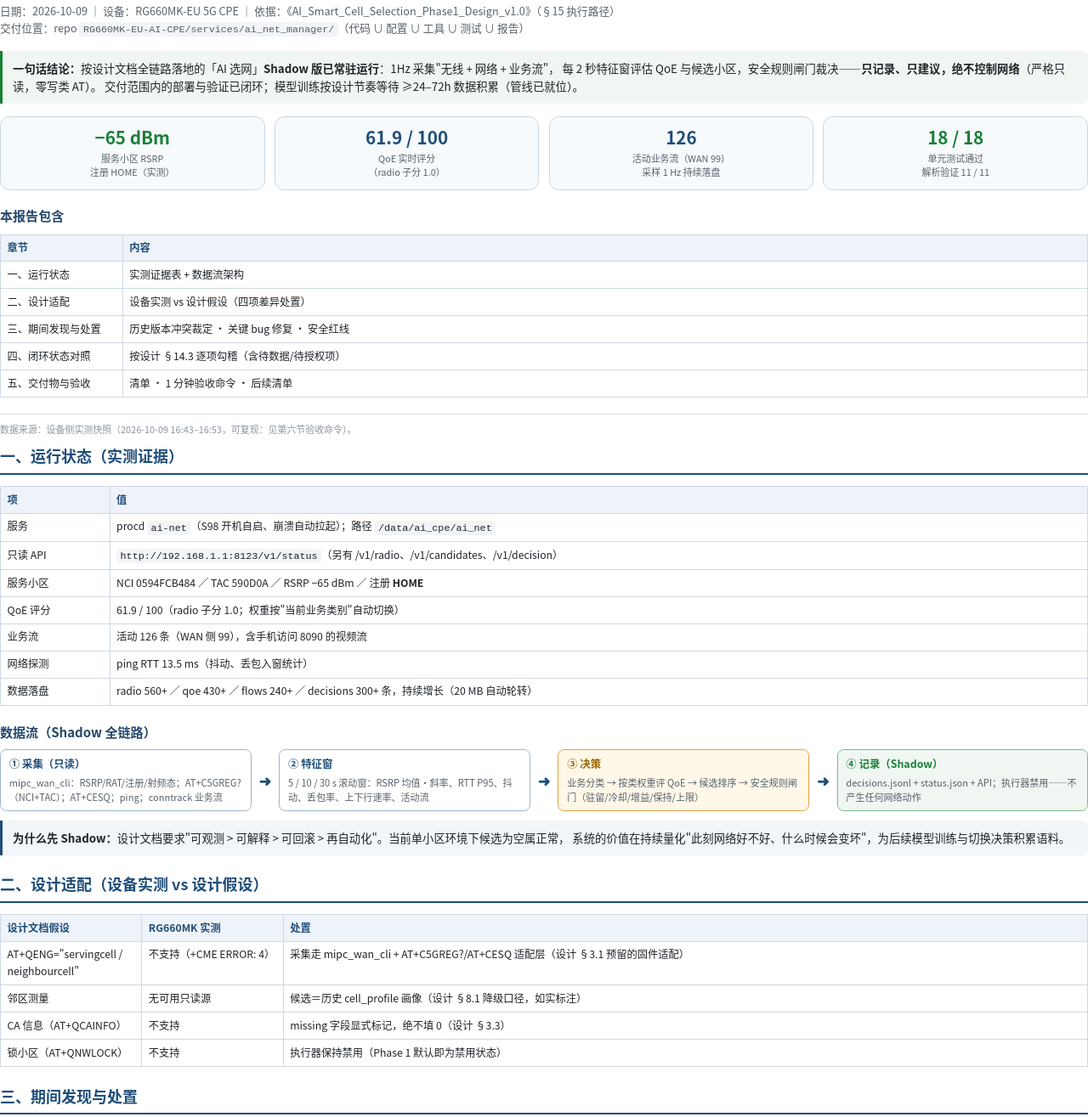
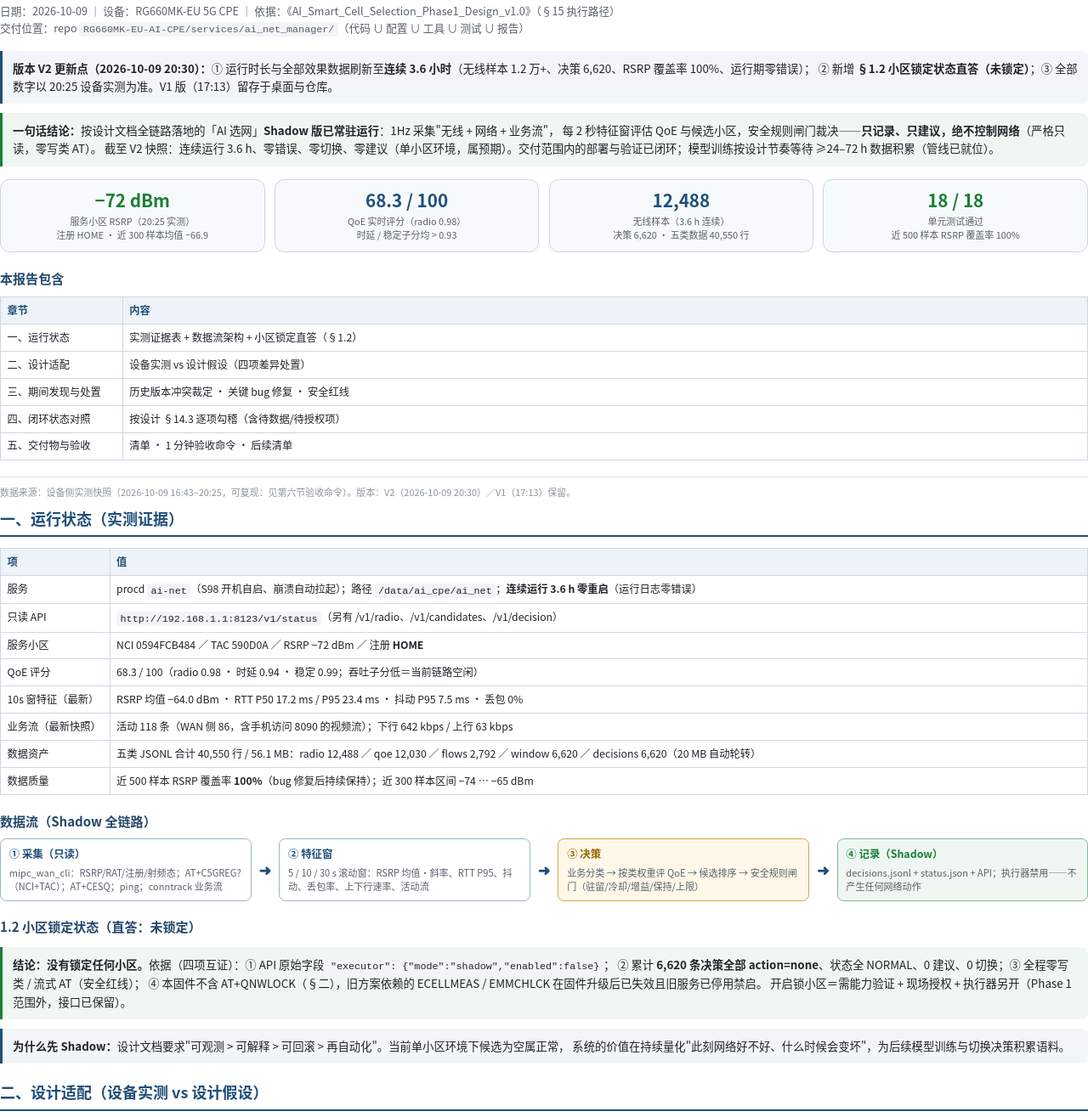
Before and after one commit to JedyYing/RG660MK-EU-AI-CPE, a plain HTML site: page services/ai_net_manager/reports/src/deploy_report_20261009.html in a window 1280 px wide. Shown: the part 75-1390 px from the top of the page at 85% size. Drawn offline with Linux system fonts and the light colour scheme.

Commit message:
docs(ai_net): 部署报告 V2 —— 连续3.6h实测数据刷新（12488样本/100%覆盖/QoE 68.3/零错误）+ 新增 §1.2 小区锁定直答（未锁定）；桌面同步 V2 PDF

```diff
--- a/services/ai_net_manager/reports/src/deploy_report_20261009.html
+++ b/services/ai_net_manager/reports/src/deploy_report_20261009.html
@@ -2,7 +2,7 @@
 <html lang="zh-CN">
 <head>
 <meta charset="utf-8">
-<title>AI 选网 Phase 1 部署报告 — RG660MK-EU</title>
+<title>AI 选网 Phase 1 部署报告 — RG660MK-EU（V2）</title>
 <style>
   @page { size: A4; margin: 16mm 14mm 15mm; }
   * { box-sizing: border-box; }
@@ -61,46 +61,52 @@
   <div class="meta">日期：2026-10-09 ｜ 设备：RG660MK-EU 5G CPE ｜ 依据：《AI_Smart_Cell_Selection_Phase1_Design_v1.0》（§15 执行路径）<br>
   交付位置：repo <code>RG660MK-EU-AI-CPE/services/ai_net_manager/</code>（代码 ∪ 配置 ∪ 工具 ∪ 测试 ∪ 报告）</div>
 
+  <div class="callout">
+    <b>版本 V2 更新点（2026-10-09 20:30）：</b>① 运行时长与全部效果数据刷新至<b>连续 3.6 小时</b>（无线样本 1.2 万+、决策 6,620、RSRP 覆盖率 100%、运行期零错误）；
+    ② 新增 <b>§1.2 小区锁定状态直答（未锁定）</b>；③ 全部数字以 20:25 设备实测为准。V1 版（17:13）留存于桌面与仓库。
+  </div>
+
   <div class="callout green">
     <b>一句话结论：</b>按设计文档全链路落地的「AI 选网」<b>Shadow 版已常驻运行</b>：1Hz 采集"无线 + 网络 + 业务流"，
     每 2 秒特征窗评估 QoE 与候选小区，安全规则闸门裁决——<b>只记录、只建议，绝不控制网络</b>（严格只读，零写类 AT）。
-    交付范围内的部署与验证已闭环；模型训练按设计节奏等待 ≥24–72h 数据积累（管线已就位）。
+    截至 V2 快照：连续运行 3.6 h、零错误、零切换、零建议（单小区环境，属预期）。交付范围内的部署与验证已闭环；模型训练按设计节奏等待 ≥24–72 h 数据积累（管线已就位）。
   </div>
 
   <div class="cards">
-    <div class="card"><div class="big green">−65 dBm</div>
-      <div class="cap">服务小区 RSRP<br>注册 HOME（实测）</div></div>
-    <div class="card"><div class="big">61.9 / 100</div>
-      <div class="cap">QoE 实时评分<br>（radio 子分 1.0）</div></div>
-    <div class="card"><div class="big">126</div>
-      <div class="cap">活动业务流（WAN 99）<br>采样 1 Hz 持续落盘</div></div>
+    <div class="card"><div class="big green">−72 dBm</div>
+      <div class="cap">服务小区 RSRP（20:25 实测）<br>注册 HOME · 近 300 样本均值 −66.9</div></div>
+    <div class="card"><div class="big">68.3 / 100</div>
+      <div class="cap">QoE 实时评分（radio 0.98）<br>时延 / 稳定子分均 &gt; 0.93</div></div>
+    <div class="card"><div class="big">12,488</div>
+      <div class="cap">无线样本（3.6 h 连续）<br>决策 6,620 · 五类数据 40,550 行</div></div>
     <div class="card"><div class="big green">18 / 18</div>
-      <div class="cap">单元测试通过<br>解析验证 11 / 11</div></div>
+      <div class="cap">单元测试通过<br>近 500 样本 RSRP 覆盖率 100%</div></div>
   </div>
 
   <h3>本报告包含</h3>
   <table>
     <tr><th style="width:38mm">章节</th><th>内容</th></tr>
-    <tr><td>一、运行状态</td><td>实测证据表 + 数据流架构</td></tr>
+    <tr><td>一、运行状态</td><td>实测证据表 + 数据流架构 + 小区锁定直答（§1.2）</td></tr>
     <tr><td>二、设计适配</td><td>设备实测 vs 设计假设（四项差异处置）</td></tr>
     <tr><td>三、期间发现与处置</td><td>历史版本冲突裁定 · 关键 bug 修复 · 安全红线</td></tr>
     <tr><td>四、闭环状态对照</td><td>按设计 §14.3 逐项勾稽（含待数据/待授权项）</td></tr>
     <tr><td>五、交付物与验收</td><td>清单 · 1 分钟验收命令 · 后续清单</td></tr>
   </table>
-  <div class="foot">数据来源：设备侧实测快照（2026-10-09 16:43–16:53，可复现：见第六节验收命令）。</div>
+  <div class="foot">数据来源：设备侧实测快照（2026-10-09 16:43–20:25，可复现：见第六节验收命令）。版本：V2（2026-10-09 20:30）／V1（17:13）保留。</div>
 </div>
 
 <div class="page">
   <h2>一、运行状态（实测证据）</h2>
   <table>
     <tr><th style="width:34mm">项</th><th>值</th></tr>
-    <tr><td>服务</td><td>procd <code>ai-net</code>（S98 开机自启、崩溃自动拉起）；路径 <code>/data/ai_cpe/ai_net</code></td></tr>
+    <tr><td>服务</td><td>procd <code>ai-net</code>（S98 开机自启、崩溃自动拉起）；路径 <code>/data/ai_cpe/ai_net</code>；<b>连续运行 3.6 h 零重启</b>（运行日志零错误）</td></tr>
     <tr><td>只读 API</td><td><code>http://192.168.1.1:8123/v1/status</code>（另有 /v1/radio、/v1/candidates、/v1/decision）</td></tr>
-    <tr><td>服务小区</td><td>NCI <span class="num">0594FCB484</span> ／ TAC <span class="num">590D0A</span> ／ RSRP <span class="num">−65 dBm</span> ／ 注册 <b>HOME</b></td></tr>
-    <tr><td>QoE 评分</td><td><span class="num">61.9 / 100</span>（radio 子分 1.0；权重按"当前业务类别"自动切换）</td></tr>
-    <tr><td>业务流</td><td>活动 <span class="num">126</span> 条（WAN 侧 <span class="num">99</span>），含手机访问 8090 的视频流</td></tr>
-    <tr><td>网络探测</td><td>ping RTT <span class="num">13.5 ms</span>（抖动、丢包入窗统计）</td></tr>
-    <tr><td>数据落盘</td><td>radio 560+ ／ qoe 430+ ／ flows 240+ ／ decisions 300+ 条，持续增长（20 MB 自动轮转）</td></tr>
+    <tr><td>服务小区</td><td>NCI <span class="num">0594FCB484</span> ／ TAC <span class="num">590D0A</span> ／ RSRP <span class="num">−72 dBm</span> ／ 注册 <b>HOME</b></td></tr>
+    <tr><td>QoE 评分</td><td><span class="num">68.3 / 100</span>（radio 0.98 · 时延 0.94 · 稳定 0.99；吞吐子分低＝当前链路空闲）</td></tr>
+    <tr><td>10s 窗特征（最新）</td><td>RSRP 均值 <span class="num">−64.0 dBm</span> · RTT P50 <span class="num">17.2 ms</span> / P95 <span class="num">23.4 ms</span> · 抖动 P95 <span class="num">7.5 ms</span> · 丢包 <span class="num">0%</span></td></tr>
+    <tr><td>业务流（最新快照）</td><td>活动 <span class="num">118</span> 条（WAN 侧 <span class="num">86</span>，含手机访问 8090 的视频流）；下行 <span class="num">642 kbps</span> / 上行 <span class="num">63 kbps</span></td></tr>
+    <tr><td>数据资产</td><td>五类 JSONL 合计 <span class="num">40,550 行 / 56.1 MB</span>：radio 12,488 ／ qoe 12,030 ／ flows 2,792 ／ window 6,620 ／ decisions 6,620（20 MB 自动轮转）</td></tr>
+    <tr><td>数据质量</td><td>近 500 样本 RSRP 覆盖率 <b>100%</b>（bug 修复后持续保持）；近 300 样本区间 <span class="num">−74 … −65 dBm</span></td></tr>
   </table>
 
   <h3>数据流（Shadow 全链路）</h3>
@@ -116,6 +122,14 @@
     <div class="aarrow">➜</div>
     <div class="abox cloud"><div class="t">④ 记录（Shadow）</div>
       <div class="d">decisions.jsonl + status.json + API；执行器禁用——不产生任何网络动作</div></div>
+  </div>
+
+  <h3>1.2 小区锁定状态（直答：未锁定）</h3>
+  <div class="callout green">
+    <b>结论：没有锁定任何小区。</b>依据（四项互证）：① API 原始字段 <code>"executor": {"mode":"shadow","enabled":false}</code>；
+    ② 累计 <b>6,620 条决策全部 action=none</b>、状态全 NORMAL、0 建议、0 切换；③ 全程零写类 / 流式 AT（安全红线）；
+    ④ 本固件不含 AT+QNWLOCK（§二），旧方案依赖的 ECELLMEAS / EMMCHLCK 在固件升级后已失效且旧服务已停用禁启。
+    开启锁小区＝需能力验证 + 现场授权 + 执行器另开（Phase 1 范围外，接口已保留）。
   </div>
 
   <div class="callout">
@@ -135,7 +149,7 @@
     <tr><td>CA 信息（AT+QCAINFO）</td><td>不支持</td>
         <td>missing 字段显式标记，绝不填 0（设计 §3.3）</td></tr>
     <tr><td>锁小区（AT+QNWLOCK）</td><td>不支持</td>
-        <td>执行器保持禁用（Phase 1 默认即为禁用状态）</td></tr>
+        <td>执行器保持禁用（Phase 1 默认即为禁用状态）——当前状态：未锁定（§1.2）</td></tr>
   </table>
 
   <h2>三、期间发现与处置</h2>
@@ -147,7 +161,7 @@
         <td>旧版<b>停用 + 禁自启</b>（文件与数据完整保留于 <code>/data/ai_net</code>，恢复一条命令，双方 README 已注明）</td></tr>
     <tr><td>关键 bug 修复</td>
         <td>采样中 RSRP 整列丢失：子进程 stdout/stderr 拼接时（信号行无结尾换行）与驱动噪音粘成一行，被过滤器整行误删</td>
-        <td>修复（补换行 + 过滤器只匹配行首）+ 回归；修复后近 60 条样本 RSRP 覆盖 <b>100%</b></td></tr>
+        <td>修复（补换行 + 过滤器只匹配行首）+ 回归；修复后覆盖率 <b>100%</b> 并持续保持（近 500 样本复核）</td></tr>
     <tr><td>安全红线对齐</td>
         <td>10-08 曾有"流式 AT 命令→模组失联→刷机"事故复盘（首要嫌疑）</td>
         <td>本项目全程只读探测，零写类 / 流式 AT；红线写入 README 与测试纪律</td></tr>
@@ -159,19 +173,19 @@
   <table>
     <tr><th style="width:52mm">验收项</th><th style="width:24mm">状态</th><th>说明 / 证据</th></tr>
     <tr><td>持续采集并落盘<br>（radio/QoE/业务特征）</td><td class="ok">✅ 已闭环</td>
-        <td>1Hz 采样连续写入 5 类 JSONL；字段覆盖率报表可一键生成（近 60 样本 RSRP 100%）</td></tr>
+        <td>1Hz 采样连续写入 5 类 JSONL（累计 40,550 行）；近 500 样本 RSRP 覆盖率 100%；3.6 h 零错误</td></tr>
     <tr><td>规则引擎 + 状态机 + 回放</td><td class="ok">✅ 已闭环</td>
-        <td>设计 §7/§9 全量安全规则；18 单测全过；replay 工具可重裁历史决策</td></tr>
+        <td>设计 §7/§9 全量安全规则；18 单测全过；replay 工具可重裁历史决策（6,620 条决策全程可回放）</td></tr>
     <tr><td>只读采集 + 能力探测</td><td class="ok">✅ 已闭环</td>
         <td>capability 报告 7 项可用 / 4 项固件不支持（如实记录）；零写类命令</td></tr>
     <tr><td>Shadow 建议输出</td><td class="ok">✅ 已闭环</td>
         <td>decisions.jsonl + 只读 API 持续输出（当前单小区环境无候选＝预期）</td></tr>
     <tr><td>Traffic Classifier 训练</td><td class="pend">🟡 待数据</td>
-        <td>设计明确要求 ≥24–72h Shadow 数据后训练；数据正在积累，训练管线（tools/train_*.py）已就位</td></tr>
+        <td>设计明确要求 ≥24–72h Shadow 数据后训练；数据正在积累（已 4 万+ 行），训练管线（tools/train_*.py）已就位</td></tr>
     <tr><td>QoE / 候选 Ranker 训练</td><td class="pend">🟡 待数据</td>
-        <td>同上；已内置 RSRP-only / 规则-only 对照基线，训练后可直接 A/B</td></tr>
+        <td>同上；已内置 RSRP-only / 规则-only 对照基线（当前 98.0 / 100.0），训练后可直接 A/B</td></tr>
     <tr><td>执行器开启（L3 锁小区）</td><td class="wait">⏸ 设计默认关闭</td>
-        <td>需能力验证 + 现场授权后另开（Phase 1 范围外，接口已保留）</td></tr>
+        <td>当前 <code>enabled=false</code>、未锁定任何小区（§1.2）；需能力验证 + 现场授权后另开（Phase 1 范围外，接口已保留）</td></tr>
   </table>
   <div class="callout amber">
     <b>诚实边界：</b>"已闭环"＝部署、运行、可观测、可回放、已入库；"待数据"两项是设计文档本身规定的后置里程碑，
@@ -187,14 +201,14 @@
     <li><code>config/</code>：main / rules / traffic_profiles（YAML 权威 + JSON 设备副本，<code>tools/yaml2json.py</code> 同步）</li>
     <li><code>tools/</code>：replay（回放重裁）／data_quality_report（覆盖率报表）／validate_at_parser／train_*（训练管线）</li>
     <li><code>tests/</code>：18 用例全过（解析／规则／回放）+ 真实设备回包 fixtures</li>
-    <li><code>reports/</code>：env_probe／modem_capability／data_quality／replay_report／test_report／deploy_report（本报告）</li>
+    <li><code>reports/</code>：env_probe／modem_capability／data_quality／replay_report／test_report／deploy_report（本报告 V2）</li>
     <li>部署脚本 <code>deploy_ai_net.sh</code>（幂等重放）+ procd 模板 <code>ai_net.init</code></li>
   </ul>
 
   <h2>六、验收方式（1 分钟）</h2>
   <div class="callout">
     <b>设备上或局域网</b>：<br>
-    <code>curl -s http://192.168.1.1:8123/v1/status</code> —— 实时总览（小区、RSRP、QoE、流、状态机）<br>
+    <code>curl -s http://192.168.1.1:8123/v1/status</code> —— 实时总览（小区、RSRP、QoE、流、状态机、executor 开关）<br>
     <code>curl -s http://192.168.1.1:8123/v1/decision</code> —— 最新一次裁决（含 top_features 可解释字段）<br>
     或直接看数据：<code>/data/ai_cpe/ai_net/data/*.jsonl</code> 与 <code>status.json</code>
   </div>
@@ -209,7 +223,8 @@
 
   <div class="foot">
     本 PDF 由 <code>services/ai_net_manager/reports/src/deploy_report_20261009.html</code> 渲染生成，可改后重出。<br>
-    技术明细见同目录 <code>deploy_report_20261009.md</code>、<code>README.md</code>（含双版本裁定与安全红线全文）。
+    技术明细见同目录 <code>deploy_report_20261009.md</code>、<code>README.md</code>（含双版本裁定与安全红线全文）。<br>
+    版本：V2（2026-10-09 20:30）——快照与运行时长更新 + 新增 §1.2 小区锁定直答；V1（17:13）留存。
   </div>
 </div>
 
```
Also changed, not shown: 1 other file.
